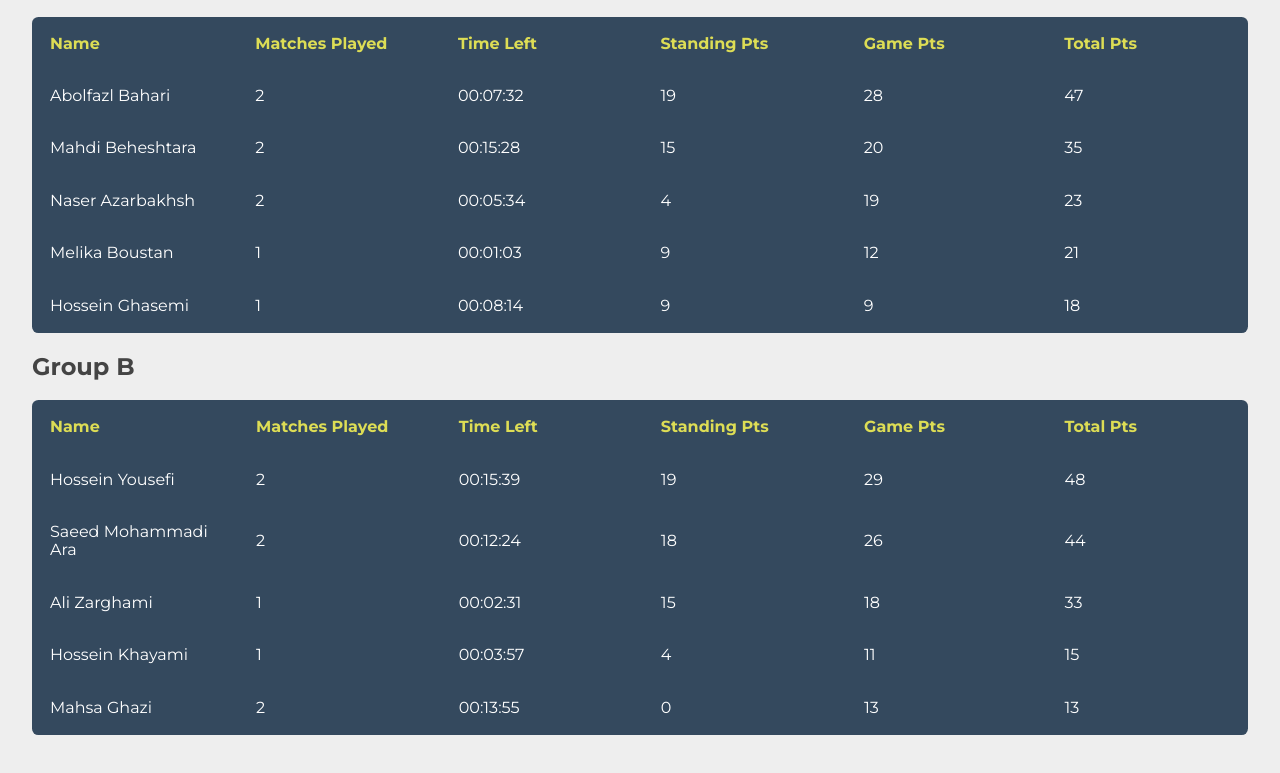
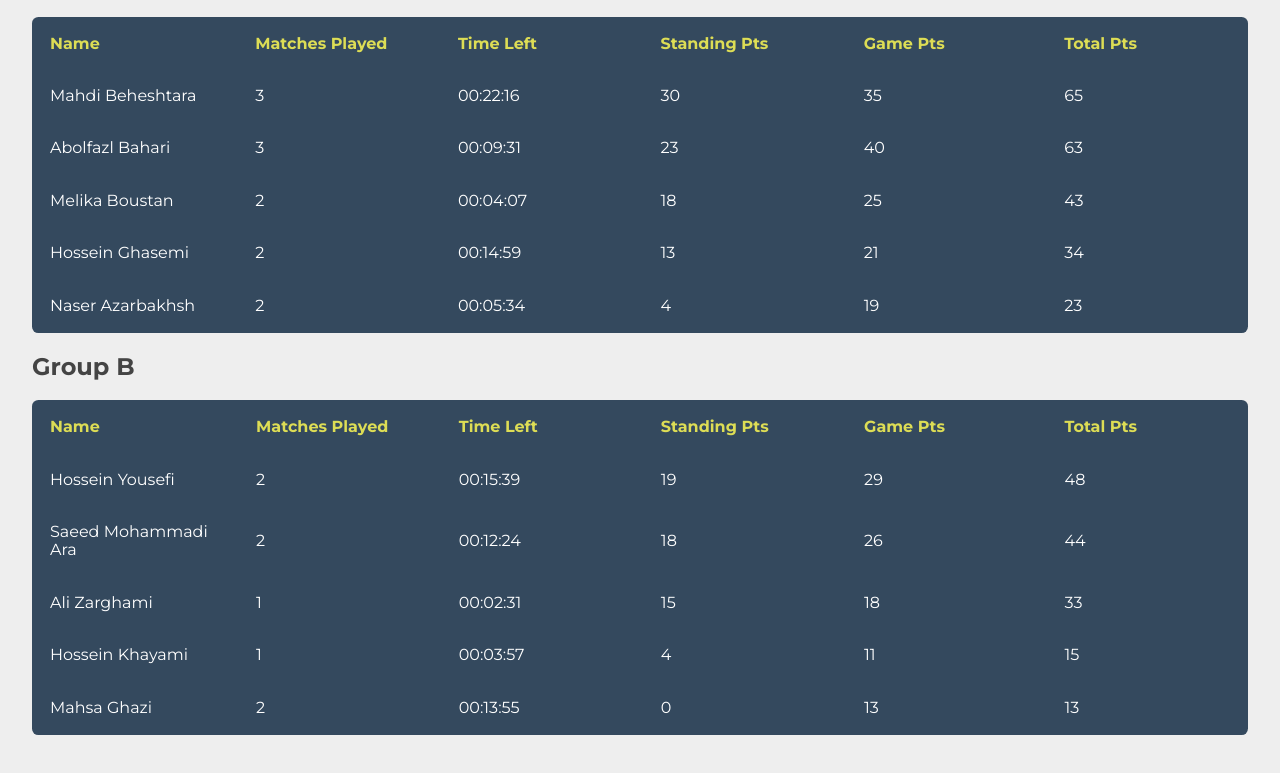
Before and after one commit to sarv-games/sarv-games.github.com, a plain HTML site: page s4.html in a window 1280 px wide. Shown: the part 157-930 px from the top of the page. Drawn offline with nearby package versions, Linux system fonts and the light colour scheme.

Commit message:
Updated the table after third match of group A

```diff
--- a/s4.html
+++ b/s4.html
@@ -47,20 +47,36 @@
     <th>Total Pts</th>
   </tr>
   <tr>
-    <td data-th="Name">Abolfazl Bahari</td>
-    <td data-th="Matches Played">2</td>
-    <td data-th="Time Left">00:07:32</td>
-    <td data-th="Standing Pts">19</td>
-    <td data-th="Game Pts">28</td>
-    <td data-th="Total Pts">47</td>
+    <td data-th="Name">Mahdi Beheshtara</td>
+    <td data-th="Matches Played">3</td>
+    <td data-th="Time Left">00:22:16</td>
+    <td data-th="Standing Pts">30</td>
+    <td data-th="Game Pts">35</td>
+    <td data-th="Total Pts">65</td>
   </tr>
   <tr>
-    <td data-th="Name">Mahdi Beheshtara</td>
+    <td data-th="Name">Abolfazl Bahari</td>
+    <td data-th="Matches Played">3</td>
+    <td data-th="Time Left">00:09:31</td>
+    <td data-th="Standing Pts">23</td>
+    <td data-th="Game Pts">40</td>
+    <td data-th="Total Pts">63</td>
+  </tr>
+  <tr>
+    <td data-th="Name">Melika Boustan</td>
     <td data-th="Matches Played">2</td>
-    <td data-th="Time Left">00:15:28</td>
-    <td data-th="Standing Pts">15</td>
-    <td data-th="Game Pts">20</td>
-    <td data-th="Total Pts">35</td>
+    <td data-th="Time Left">00:04:07</td>
+    <td data-th="Standing Pts">18</td>
+    <td data-th="Game Pts">25</td>
+    <td data-th="Total Pts">43</td>
+  </tr>
+  <tr>
+    <td data-th="Name">Hossein Ghasemi</td>
+    <td data-th="Matches Played">2</td>
+    <td data-th="Time Left">00:14:59</td>
+    <td data-th="Standing Pts">13</td>
+    <td data-th="Game Pts">21</td>
+    <td data-th="Total Pts">34</td>
   </tr>
   <tr>
     <td data-th="Name">Naser Azarbakhsh</td>
@@ -69,22 +85,6 @@
     <td data-th="Standing Pts">4</td>
     <td data-th="Game Pts">19</td>
     <td data-th="Total Pts">23</td>
-  </tr>
-  <tr>
-    <td data-th="Name">Melika Boustan</td>
-    <td data-th="Matches Played">1</td>
-    <td data-th="Time Left">00:01:03</td>
-    <td data-th="Standing Pts">9</td>
-    <td data-th="Game Pts">12</td>
-    <td data-th="Total Pts">21</td>
-  </tr>
-  <tr>
-    <td data-th="Name">Hossein Ghasemi</td>
-    <td data-th="Matches Played">1</td>
-    <td data-th="Time Left">00:08:14</td>
-    <td data-th="Standing Pts">9</td>
-    <td data-th="Game Pts">9</td>
-    <td data-th="Total Pts">18</td>
   </tr>
 </table>
 
```
